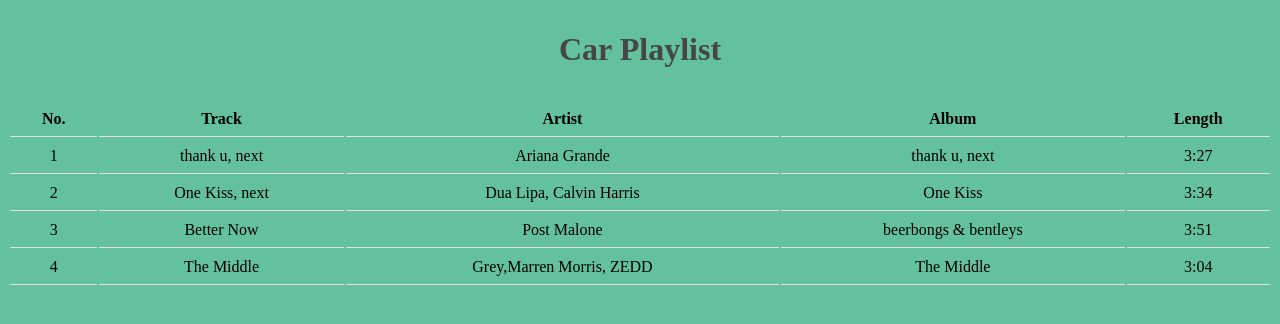
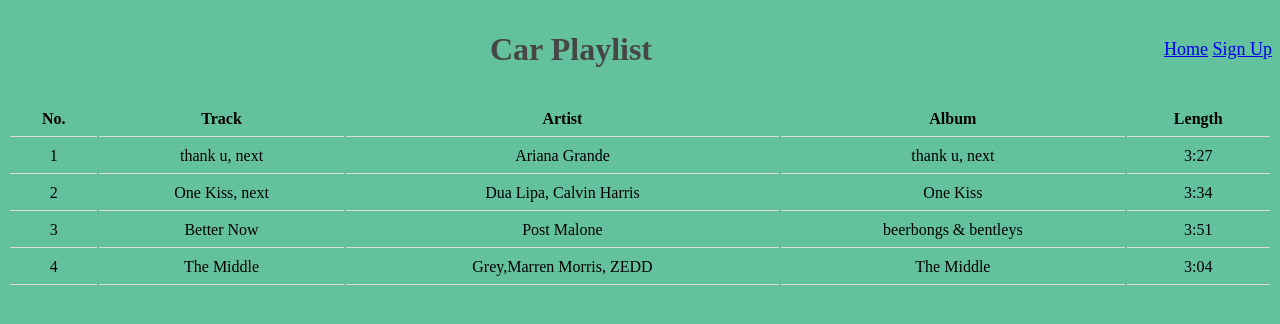
Before and after one commit to EvaYangCodings/DjangoPlaylist, a Django app: page /playlist/1 in a window 1280 px wide. Shown: the top 324 px of the page. Run offline with Django 4.2, Linux system fonts and the light colour scheme.

Commit message:
update the base.html file

```diff
--- a/first_project/templates/zing_it/base.html
+++ b/first_project/templates/zing_it/base.html
@@ -8,6 +8,12 @@
 </head>
 
 <body>
+    <div>
+        <ul style="list-style-type: none;float: right;font-size: large;">
+            <li style="display:inline"><a href="{% url 'home' %}">Home</a></li>
+            <li style="display:inline"><a href="{% url 'signup' %}">Sign Up</a></li>
+        </ul>
+    </div>
     <h1 id="title"> {% block heading %} {% endblock %} </h1>
     <div id="content">
         {% block content %} {% endblock %}
```
